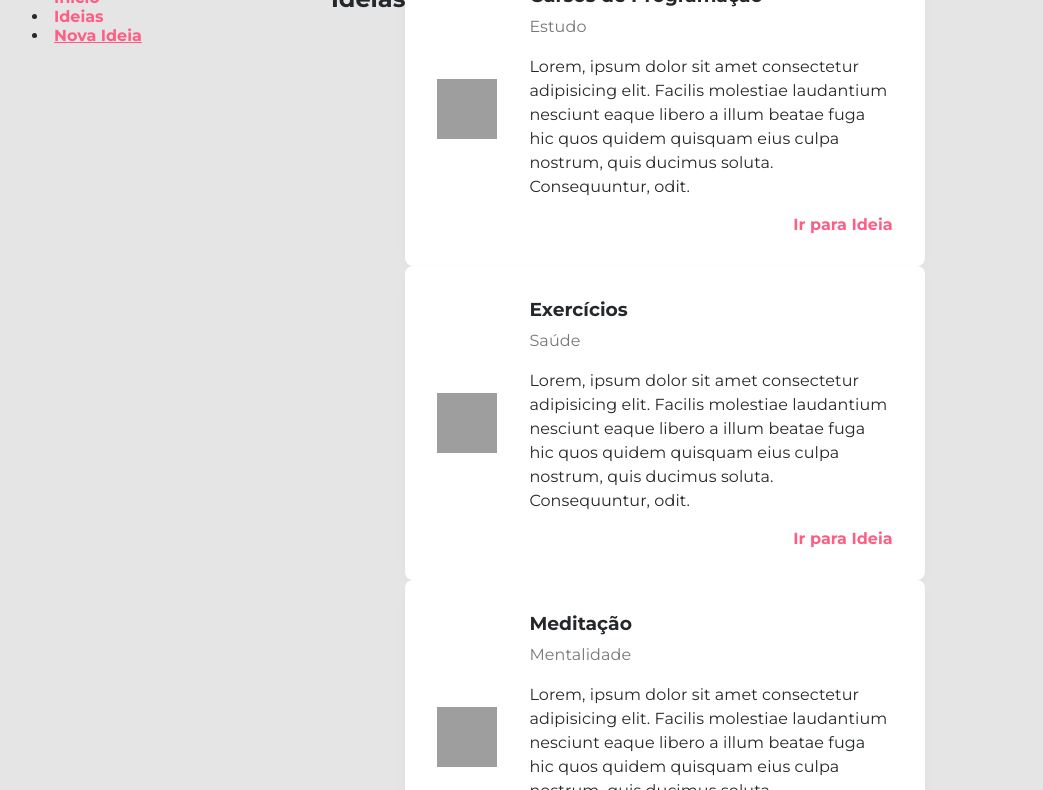
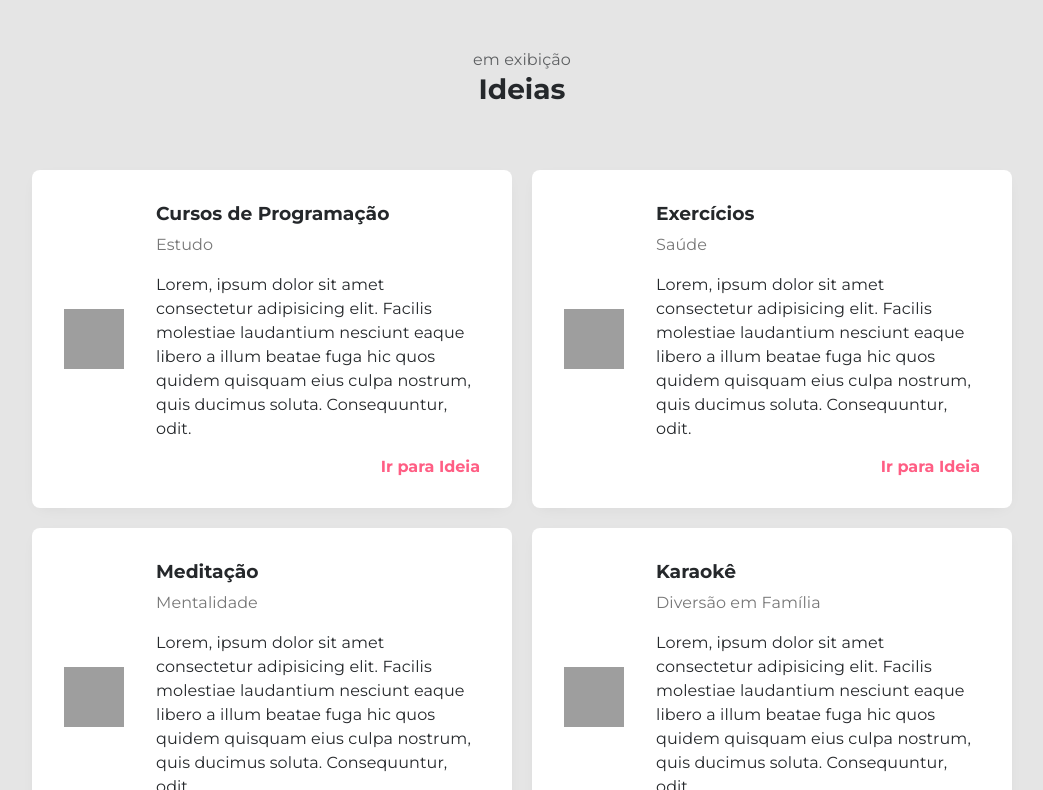
Before and after one commit to alexandresantosm/creative-house, a plain HTML site: page ideas.html in a window 1280 px wide. Shown: the part 120-910 px from the top of the page, without its empty margins (118-1161 px from the left). Drawn offline with Linux system fonts and the light colour scheme; grey boxes are pictures that could not be loaded.

Commit message:
:lipstick: feat: add idea page styling

```diff
--- a/styles.css
+++ b/styles.css
@@ -32,16 +32,16 @@ p, .description {
 a {
   color: var(--primary-color);
   font-weight: bold;
+  outline: none;
 }
 
 .underline {
-  outline: none;
   text-decoration: underline 0.125rem rgba(255, 255, 255, 0);
   transition: text-decoration-color 0.2s;
 }
 
 .underline:hover {
-  text-decoration-color: var(--primary-color);
+  text-decoration-color: currentcolor;
 }
 
 #container {
@@ -291,3 +291,84 @@ form button:hover {
   background-color: var(--secondary-color);
   color: white;
 }
+
+/* Ideia.html */
+#page-ideas #container {
+  display: block;
+}
+
+#page-ideas header {
+  display: flex;
+  justify-content: space-between;
+  align-items: center;
+}
+
+#page-ideas nav {
+  display: flex;
+  align-items: center;
+
+  gap: 1rem;
+}
+
+#page-ideas nav li {
+  list-style: none;
+}
+
+#page-ideas nav li a {
+  color: var(--text-primary-color);
+}
+
+#page-ideas nav li:last-child a {
+  width: 9.375rem;
+  height: 2.5rem;
+
+  border-radius: 0.5rem;
+
+  background-color: var(--primary-color);
+
+  color: white;
+
+  font-size: 0.875rem;
+  font-weight: 700;
+
+  text-decoration: none;
+
+  display: flex;
+  justify-content: center;
+  align-items: center;
+
+  transition: background-color 0.2s;
+}
+
+#page-ideas nav li:last-child a:hover {
+  background-color: var(--secondary-color);
+}
+
+section#title {
+  text-align: center;
+}
+
+section#title p {
+  margin: 0;
+
+  opacity: 0.7;
+}
+
+section#title h1 {
+  margin: 0;
+
+  font-size: 1.75rem;
+}
+
+section#ideas {
+  display: grid;
+  grid-template-columns: repeat(2, 1fr);
+
+  gap: 1.25rem;
+}
+
+section#title,
+section#ideas,
+footer {
+  margin-top: 4rem;
+}
```
Also changed, not shown: index.html (+1 -0 lines).
